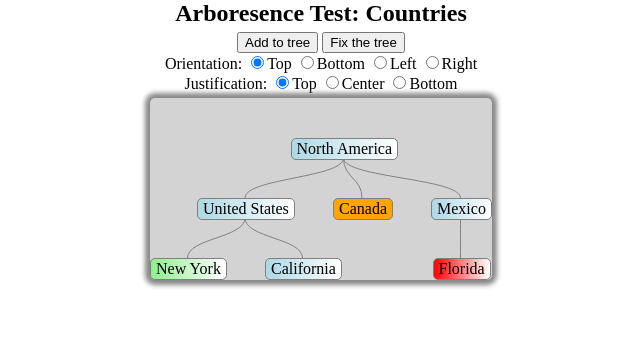
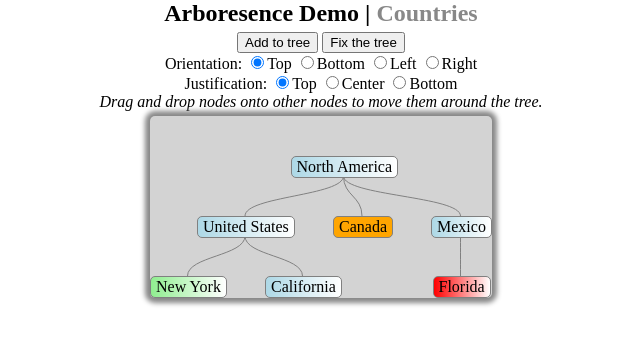
Before and after one commit to doflah/arborescence, a plain HTML site: page index.html in a window 1280 px wide. Shown: the whole page, without its empty margins (319-959 px from the left). Drawn offline with Linux system fonts and the light colour scheme.

Commit message:
Added note on drag and drop

```diff
--- a/index.html
+++ b/index.html
@@ -2,15 +2,18 @@
 <html>
 <head>
 	<meta charset=utf-8 />
+	<title>Arborescence Demo</title>
 	<link rel=stylesheet type=text/css href=style.css />
 	<link rel=stylesheet type=text/css href=arbor.css />
 </head>
 <body>
 	<div class=container>
-		<header>Arboresence Test: Countries</header>
+		<header>Arboresence Demo | <span class=sub>Countries</span></header>
 		<form id=options class=content>
-			<input id=add type=button value="Add to tree"  />
-			<input id=fix type=button value="Fix the tree" /><br/>
+			<div>
+				<input id=add type=button value="Add to tree"  />
+				<input id=fix type=button value="Fix the tree" />
+			</div>
 			<div>
 				Orientation:
 				<label><input type=radio name=orientation value=top checked>Top</label>
@@ -24,6 +27,7 @@
 				<label><input type=radio name=justify value=center     >Center</label>
 				<label><input type=radio name=justify value=bottom     >Bottom</label>
 			</div>
+			<div class=tip>Drag and drop nodes onto other nodes to move them around the tree.</div>
 		</form>
 		<div class=content>
 			<div id=output></div>
--- a/style.css
+++ b/style.css
@@ -33,3 +33,11 @@ header {
 	background-color:lightgray;
 	border-radius:5px;
 }
+
+.tip {
+	font-style:italic;
+}
+
+header .sub {
+	color: #888888;
+}
```
